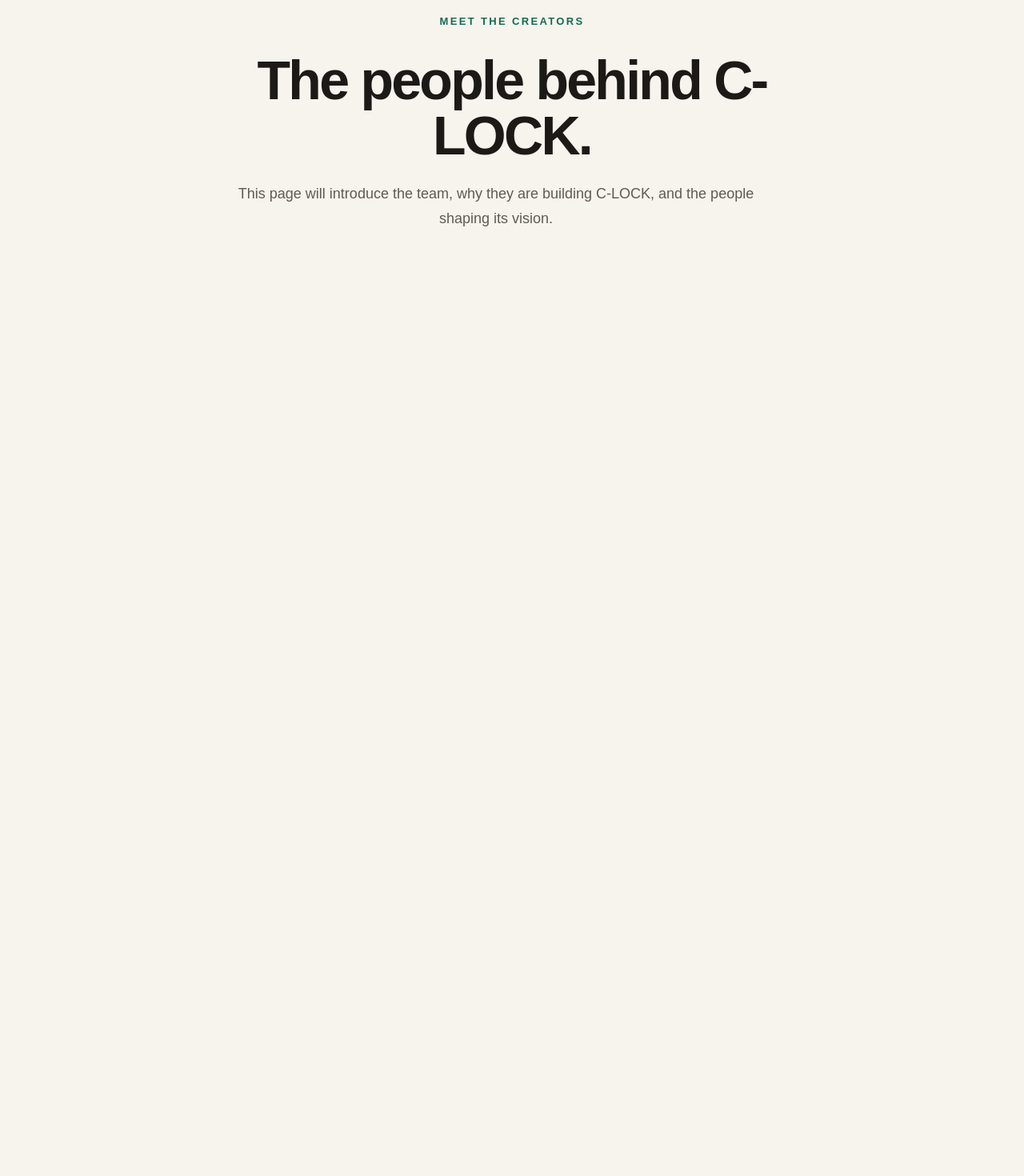
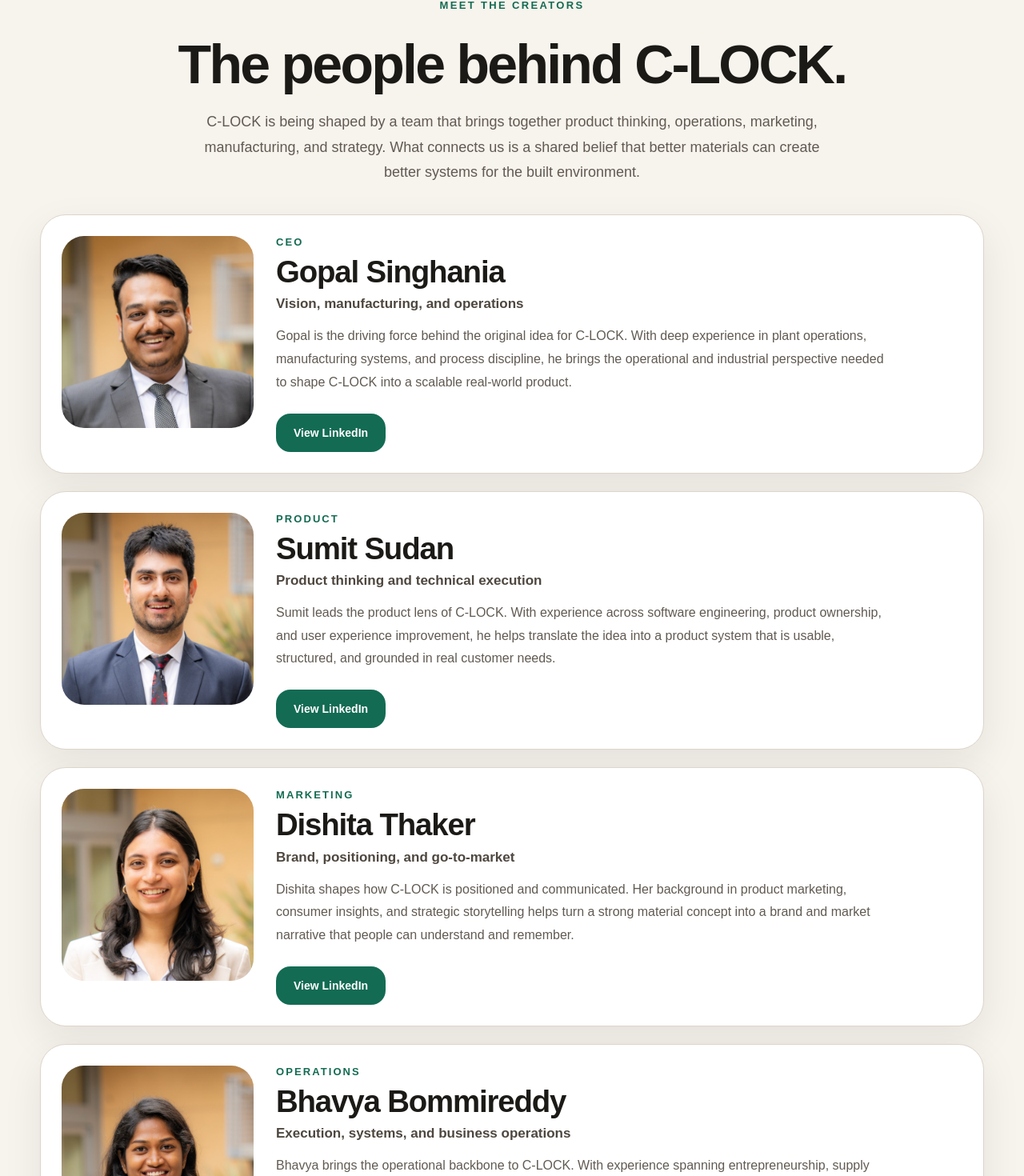
Before and after one commit to born-confused/tierra, a Next.js app in the folder c-lock-site/: page /meet-the-team in a window 1280 px wide. Shown: the part 154-1624 px from the top of the page at 80% size. Before the commit the page ends 800 px from the top, so only its background shows below. Built offline with nearby package versions, Linux system fonts and the light colour scheme.

Commit message:
completed meet creators page

```diff
--- a/c-lock-site/app/globals.css
+++ b/c-lock-site/app/globals.css
@@ -1063,6 +1063,118 @@
   }
 }
 
+.creators-hero-section {
+  padding-top: 72px;
+  padding-bottom: 36px;
+}
+
+.creators-hero-single {
+  max-width: 980px;
+  margin: 0 auto;
+  text-align: center;
+}
+
+.creators-hero-single .hero-copy {
+  max-width: 780px;
+  margin: 22px auto 0;
+}
+
+.creators-grid-section {
+  padding-top: 0;
+}
+
+.creators-grid-single {
+  display: grid;
+  grid-template-columns: 1fr;
+  gap: 22px;
+}
+
+.creator-card {
+  display: grid;
+  grid-template-columns: 240px 1fr;
+  gap: 28px;
+  align-items: start;
+  border-radius: 32px;
+  border: 1px solid var(--border);
+  background: white;
+  box-shadow: var(--shadow);
+  padding: 26px;
+}
+
+.creator-image-wrap.square {
+  width: 100%;
+  aspect-ratio: 1 / 1;
+  border-radius: 28px;
+  overflow: hidden;
+  background: linear-gradient(135deg, #ece5da, #dce9e1);
+}
+
+.creator-image {
+  width: 100%;
+  height: 100%;
+  object-fit: cover;
+  display: block;
+}
+
+.creator-content {
+  display: flex;
+  flex-direction: column;
+  min-height: 100%;
+}
+
+.creator-role {
+  color: var(--green);
+  font-size: 13px;
+  font-weight: 700;
+  letter-spacing: 0.16em;
+  text-transform: uppercase;
+  margin-bottom: 10px;
+}
+
+.creator-card h2 {
+  font-size: clamp(30px, 3vw, 42px);
+  line-height: 1.05;
+  letter-spacing: -0.03em;
+}
+
+.creator-descriptor {
+  margin-top: 10px;
+  font-size: 17px;
+  font-weight: 700;
+  color: #4e473f;
+}
+
+.creator-card p {
+  margin-top: 16px;
+  color: var(--muted);
+  font-size: 16px;
+  line-height: 1.8;
+  max-width: 760px;
+}
+
+.creator-actions {
+  margin-top: auto;
+  padding-top: 24px;
+}
+
+.creators-closing-section {
+  padding-top: 18px;
+}
+
+.creators-closing-panel {
+  background: #151412;
+}
+
+@media (max-width: 1024px) {
+  .creator-card {
+    grid-template-columns: 1fr;
+  }
+
+  .creator-image-wrap.square {
+    max-width: 320px;
+  }
+}
+
 .faq-item summary::-webkit-details-marker {
   display: none;
 }
--- a/c-lock-site/app/meet-the-team/page.jsx
+++ b/c-lock-site/app/meet-the-team/page.jsx
@@ -1,17 +1,102 @@
 import Navbar from "../../components/navbar";
+
+const team = [
+  {
+    name: "Gopal Singhania",
+    role: "CEO",
+    descriptor: "Vision, manufacturing, and operations",
+    image: "/team/gopal.jpg",
+    linkedin: "https://www.linkedin.com/in/gopalsinghania175",
+    bio: "Gopal is the driving force behind the original idea for C-LOCK. With deep experience in plant operations, manufacturing systems, and process discipline, he brings the operational and industrial perspective needed to shape C-LOCK into a scalable real-world product.",
+  },
+  {
+    name: "Sumit Sudan",
+    role: "Product",
+    descriptor: "Product thinking and technical execution",
+    image: "/team/sumit.jpg",
+    linkedin: "https://www.linkedin.com/in/sumit-sudan",
+    bio: "Sumit leads the product lens of C-LOCK. With experience across software engineering, product ownership, and user experience improvement, he helps translate the idea into a product system that is usable, structured, and grounded in real customer needs.",
+  },
+  {
+    name: "Dishita Thaker",
+    role: "Marketing",
+    descriptor: "Brand, positioning, and go-to-market",
+    image: "/team/dishita.jpg",
+    linkedin: "https://www.linkedin.com/in/dishita-thaker",
+    bio: "Dishita shapes how C-LOCK is positioned and communicated. Her background in product marketing, consumer insights, and strategic storytelling helps turn a strong material concept into a brand and market narrative that people can understand and remember.",
+  },
+  {
+    name: "Bhavya Bommireddy",
+    role: "Operations",
+    descriptor: "Execution, systems, and business operations",
+    image: "/team/bhavya.jpg",
+    linkedin: "https://www.linkedin.com/in/bhavyabommireddy",
+    bio: "Bhavya brings the operational backbone to C-LOCK. With experience spanning entrepreneurship, supply chain, and customer-centered business execution, she helps connect the product vision to scalable operational thinking and practical delivery.",
+  },
+  {
+    name: "Aditya Nand",
+    role: "Strategy",
+    descriptor: "Product strategy, systems thinking, and AI",
+    image: "/team/aditya.jpg",
+    linkedin: "https://www.linkedin.com/in/aditya-nand3",
+    bio: "Aditya leads strategic framing for C-LOCK. With experience across product management, AI-enabled systems, and technical problem solving, he helps shape the broader direction of the product, the story behind it, and the long-term opportunity it can create.",
+  },
+];
 
 export default function MeetTheCreatorsPage() {
   return (
     <main>
       <Navbar />
 
-      <section className="section">
-        <div className="container centered-heading">
+      <section className="section creators-hero-section">
+        <div className="container creators-hero-single">
           <div className="section-label">Meet the Creators</div>
           <h1>The people behind C-LOCK.</h1>
           <p className="hero-copy">
-            This page will introduce the team, why they are building C-LOCK, and the people shaping its vision.
+            C-LOCK is being shaped by a team that brings together product thinking, operations, marketing, manufacturing, and strategy. What connects us is a shared belief that better materials can create better systems for the built environment.
           </p>
+        </div>
+      </section>
+
+      <section className="section creators-grid-section">
+        <div className="container creators-grid-single">
+          {team.map((member) => (
+            <article key={member.name} className="creator-card">
+              <div className="creator-image-wrap square">
+                <img src={member.image} alt={member.name} className="creator-image" />
+              </div>
+
+              <div className="creator-content">
+                <div className="creator-role">{member.role}</div>
+                <h2>{member.name}</h2>
+                <div className="creator-descriptor">{member.descriptor}</div>
+                <p>{member.bio}</p>
+
+                <div className="creator-actions">
+                  <a
+                    href={member.linkedin}
+                    target="_blank"
+                    rel="noreferrer"
+                    className="button button-primary"
+                  >
+                    View LinkedIn
+                  </a>
+                </div>
+              </div>
+            </article>
+          ))}
+        </div>
+      </section>
+
+      <section className="section creators-closing-section">
+        <div className="container">
+          <div className="contact-panel creators-closing-panel">
+            <div className="section-label section-label-light">Connect</div>
+            <h2>Interested in the mission, the product, or the team?</h2>
+            <p>
+              Reach out and connect directly with the people building C-LOCK.
+            </p>
+          </div>
         </div>
       </section>
     </main>
```
